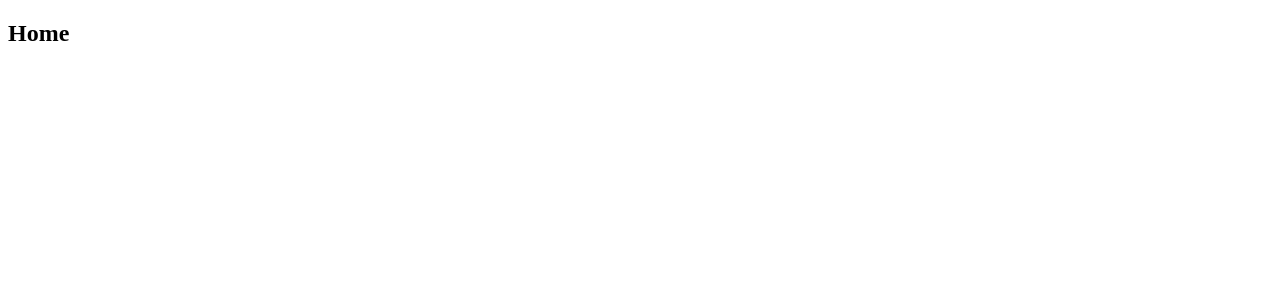
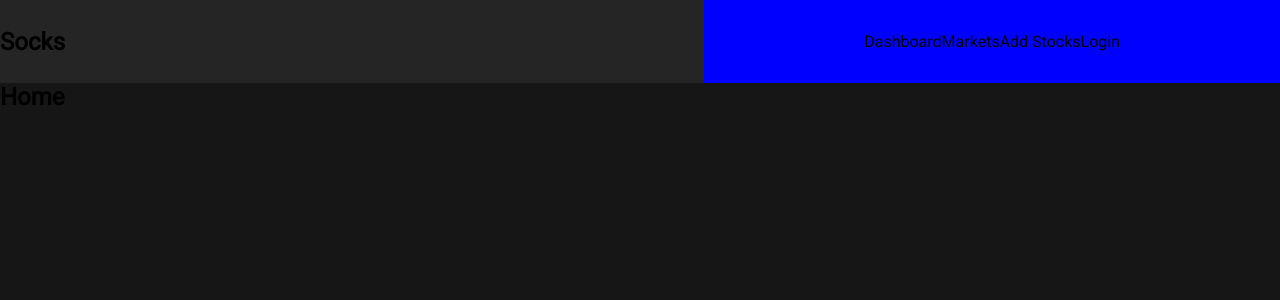
Before and after one commit to ashley-ag/Socks, a React (Create React App) app in the folder client/: page / in a window 1280 px wide. Shown: the top 300 px of the page. Built offline with nearby package versions, Linux system fonts and the light colour scheme.

Commit message:
fixed routes for app

```diff
--- a/client/public/index.html
+++ b/client/public/index.html
@@ -1,15 +1,23 @@
-<!doctype html>
+<!DOCTYPE html>
 <html lang="en">
   <head>
-    <meta charset="utf-8">
-    <meta name="viewport" content="width=device-width, initial-scale=1, shrink-to-fit=no">
-    <meta name="theme-color" content="#000000">
+    <meta charset="utf-8" />
+    <meta
+      name="viewport"
+      content="width=device-width, initial-scale=1, shrink-to-fit=no"
+    />
+    <meta name="theme-color" content="#000000" />
     <!--
       manifest.json provides metadata used when your web app is added to the
       homescreen on Android. See https://developers.google.com/web/fundamentals/engage-and-retain/web-app-manifest/
     -->
-    <link rel="manifest" href="%PUBLIC_URL%/manifest.json">
-    <link rel="shortcut icon" href="%PUBLIC_URL%/favicon.ico">
+    <link rel="manifest" href="%PUBLIC_URL%/manifest.json" />
+    <link rel="shortcut icon" href="%PUBLIC_URL%/favicon.ico" />
+    <link rel="preconnect" href="https://fonts.gstatic.com" />
+    <link
+      href="https://fonts.googleapis.com/css2?family=Roboto&display=swap"
+      rel="stylesheet"
+    />
     <!--
       Notice the use of %PUBLIC_URL% in the tags above.
       It will be replaced with the URL of the `public` folder during the build.
@@ -22,9 +30,7 @@
     <title>React App</title>
   </head>
   <body>
-    <noscript>
-      You need to enable JavaScript to run this app.
-    </noscript>
+    <noscript> You need to enable JavaScript to run this app. </noscript>
     <div id="root"></div>
     <!--
       This HTML file is a template.
--- a/client/src/App.js
+++ b/client/src/App.js
@@ -4,26 +4,30 @@
 import AddStocks from "./pages/AddStocks";
 import Login from "./pages/Login";
 import StockDetail from "./pages/StockDetail";
+import Nav from "./components/Nav";
+import GlobalStyle from "./components/GlobalStyle";
 import { Switch, Route } from "react-router-dom";
 
 function App() {
   return (
     <div className="App">
+      <GlobalStyle />
+      <Nav />
       <Switch>
         <Route path="/" exact>
           <Home />
         </Route>
-        <Route path="/:id">
-          <StockDetail />
-        </Route>
         <Route path="/markets" exact>
           <Markets />
         </Route>
-        <Route path="/addstocks" exact>
+        <Route path="/addstocks">
           <AddStocks />
         </Route>
-        <Route path="/login" exact>
+        <Route path="/login">
           <Login />
+        </Route>
+        <Route path="/:id">
+          <StockDetail />
         </Route>
       </Switch>
     </div>
--- /dev/null
+++ b/client/src/components/GlobalStyle.js
@@ -0,0 +1,16 @@
+import { createGlobalStyle } from "styled-components";
+
+const GlobalStyle = createGlobalStyle`
+*{
+    margin: 0;
+    padding: 0;
+    box-sizing: border-box;
+}
+
+body{
+    background: #161616;
+    font-family: "Roboto", sans-serif;
+}
+`;
+
+export default GlobalStyle;
--- /dev/null
+++ b/client/src/components/Nav.js
@@ -0,0 +1,38 @@
+import React from "react";
+import styled from "styled-components";
+
+const Nav = () => {
+  return (
+    <div>
+      <StyledNav>
+        <h1 id="logo">Socks</h1>
+        <div>
+          <ul>
+            <li>Dashboard</li>
+            <li>Markets</li>
+            <li>Add Stocks</li>
+            <li>Login</li>
+          </ul>
+        </div>
+      </StyledNav>
+    </div>
+  );
+};
+
+const StyledNav = styled.nav`
+  min-height: 10vh;
+  background: #252525;
+  margin: auto;
+  display: flex;
+  align-items: center;
+  justify-content: space-between;
+  ul {
+    display: flex;
+    justify-content: space-around;
+    background: blue;
+    list-style: none;
+    padding: 2rem 10rem;
+  }
+`;
+
+export default Nav;
```
